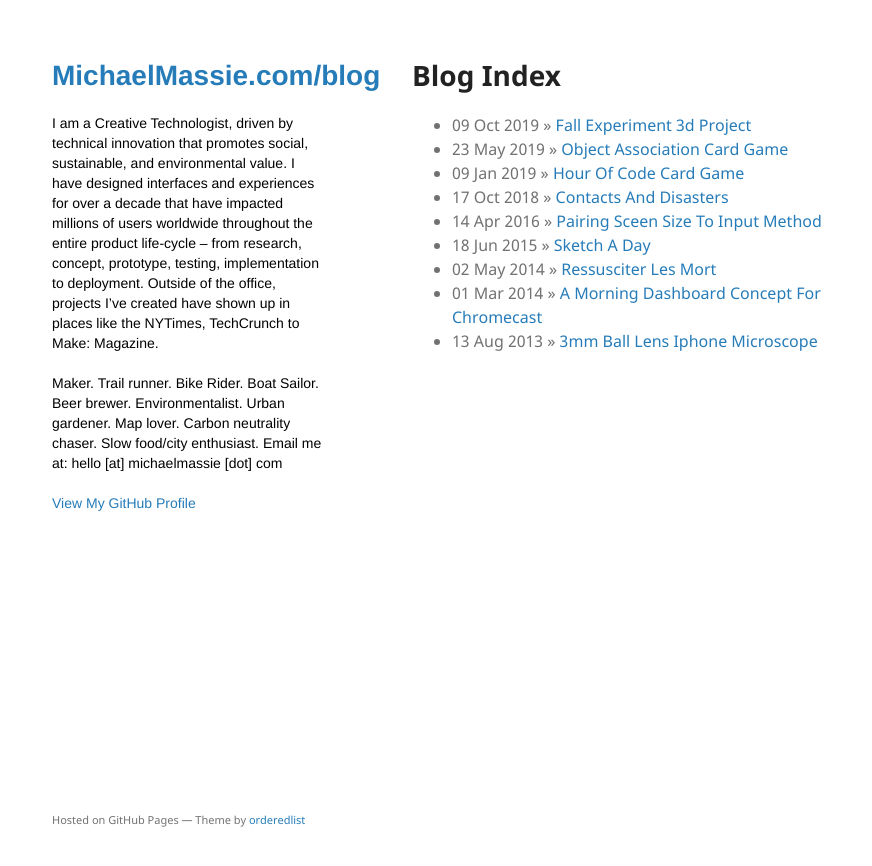
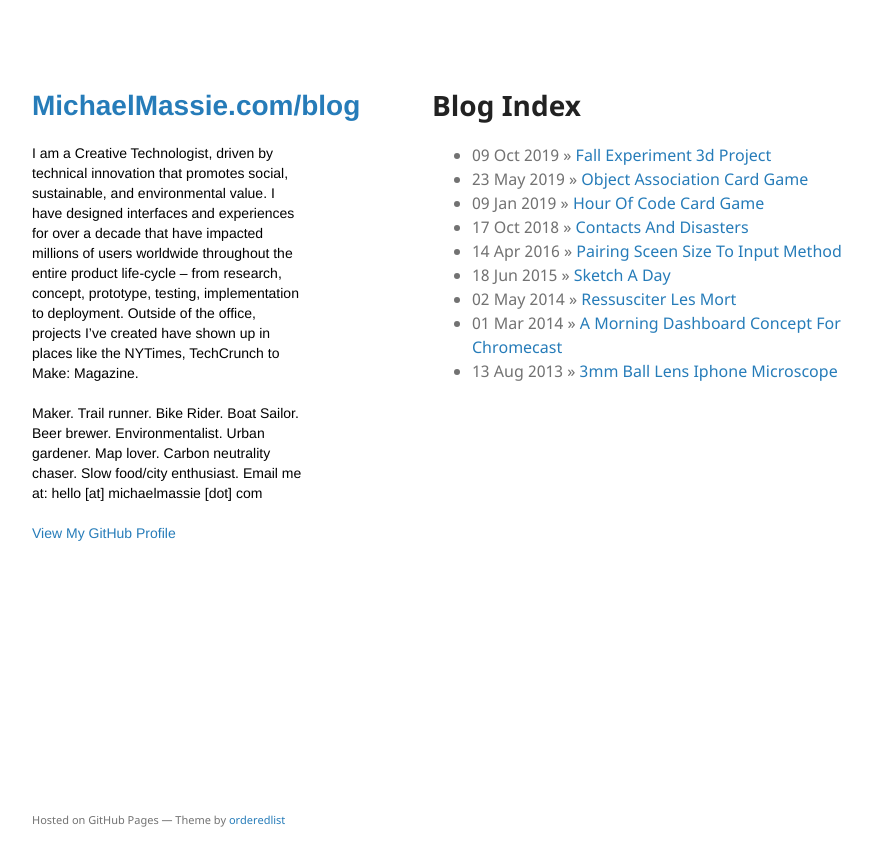
Before and after one commit to mmassie/mmassie.github.io, a Jekyll site: the page built from blog/index.html, in a window 1280 px wide. Shown: the top 866 px of the page, without its empty margins (158-1030 px from the left). Built offline with Jekyll 4.4.1, drawn with Linux system fonts in a browser that asks for light colours.

Commit message:
scss changes

```diff
--- a/_sass/jekyll-theme-minimal.scss
+++ b/_sass/jekyll-theme-minimal.scss
@@ -3,7 +3,7 @@
 
 body {
   background-color: #fff;
-  padding:50px;
+  padding:80px;
   font: 16px/1.5 "Noto Sans", "Helvetica Neue", Helvetica, Arial, sans-serif;
   color:#727272;
   font-weight:400;
@@ -56,7 +56,7 @@ a:hover small {
 }
 
 .wrapper {
-  width:860px;
+  width:900px;
   margin:0 auto;
 }
 
```
